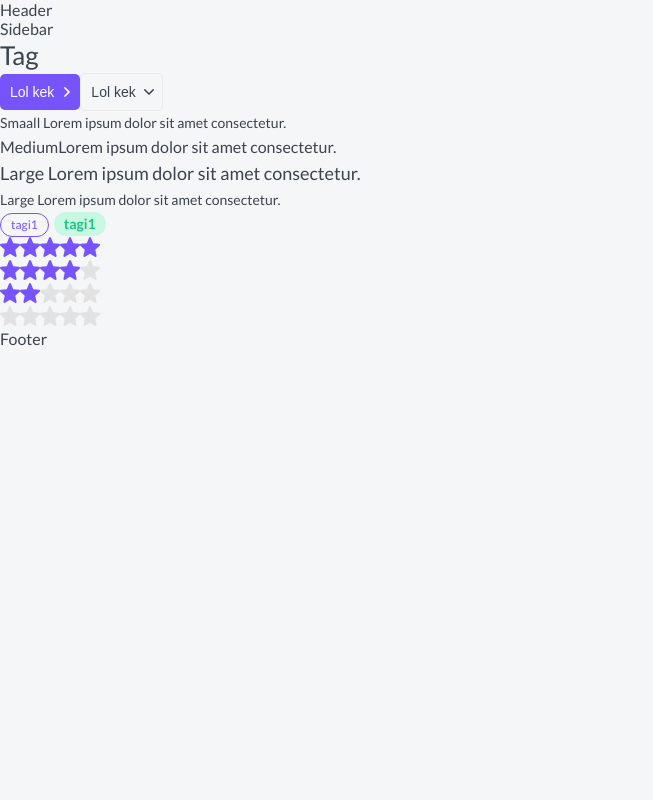
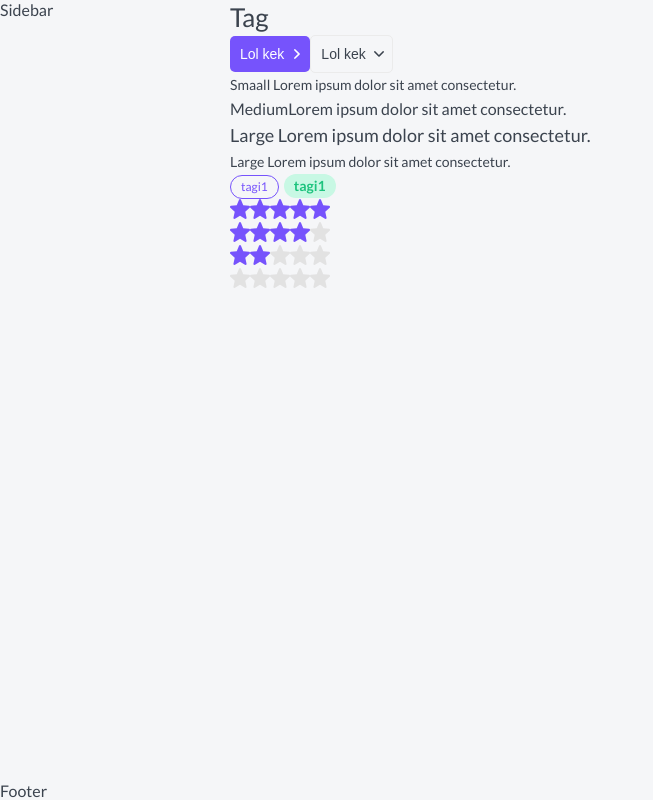
Before and after one commit to sugarcod/nxt, a Next.js app: page / in a window 1280 px wide. Shown: the whole page, without its empty margins (0-653 px from the left). Built offline with nearby package versions, Linux system fonts and the light colour scheme.

Commit message:
feat: add css grid

```diff
--- a/layout/Footer/Footer.tsx
+++ b/layout/Footer/Footer.tsx
@@ -2,5 +2,5 @@
 import styles from "./Footer.module.sass";
 
 export const Footer = ({ ...props }: FooterProps) => {
-  return <div>Footer</div>;
+  return <div {...props}>Footer</div>;
 };
--- a/layout/Layout.module.sass
+++ b/layout/Layout.module.sass
@@ -0,0 +1,29 @@
+.wrapper
+  display: grid
+  grid-template-columns: auto 230px minmax(320px, 1200px) auto
+  grid-template-rows: auto 1fr auto
+  min-height: 100vh
+  grid-template-areas: ". header header ." ". sidebar main ." "footer footer footer footer"
+
+.header
+  grid-area: header
+  display: none
+
+.sidebar
+  grid-area: sidebar
+
+.main
+  grid-area: main
+
+.footer
+  grid-area: footer
+
+
+@media screen and (max-width: 765px)
+  .sidebar
+    display: none
+  .header
+    display: block
+  .wrapper
+    grid-template-columns: minmax(320px, 1fr)
+    grid-template-areas: "header" "main" "footer"
--- a/layout/Layout.tsx
+++ b/layout/Layout.tsx
@@ -7,14 +7,12 @@
 
 const Layout = ({ children }: LayoutProps) => {
   return (
-    <>
-      <Header />
-      <div>
-        <Sidebar />
-        <div>{children}</div>
-      </div>
-      <Footer />
-    </>
+    <div className={styles.wrapper}>
+      <Header className={styles.header} />
+      <Sidebar className={styles.sidebar} />
+      <div className={styles.main}>{children}</div>
+      <Footer className={styles.footer} />
+    </div>
   );
 };
 
```
